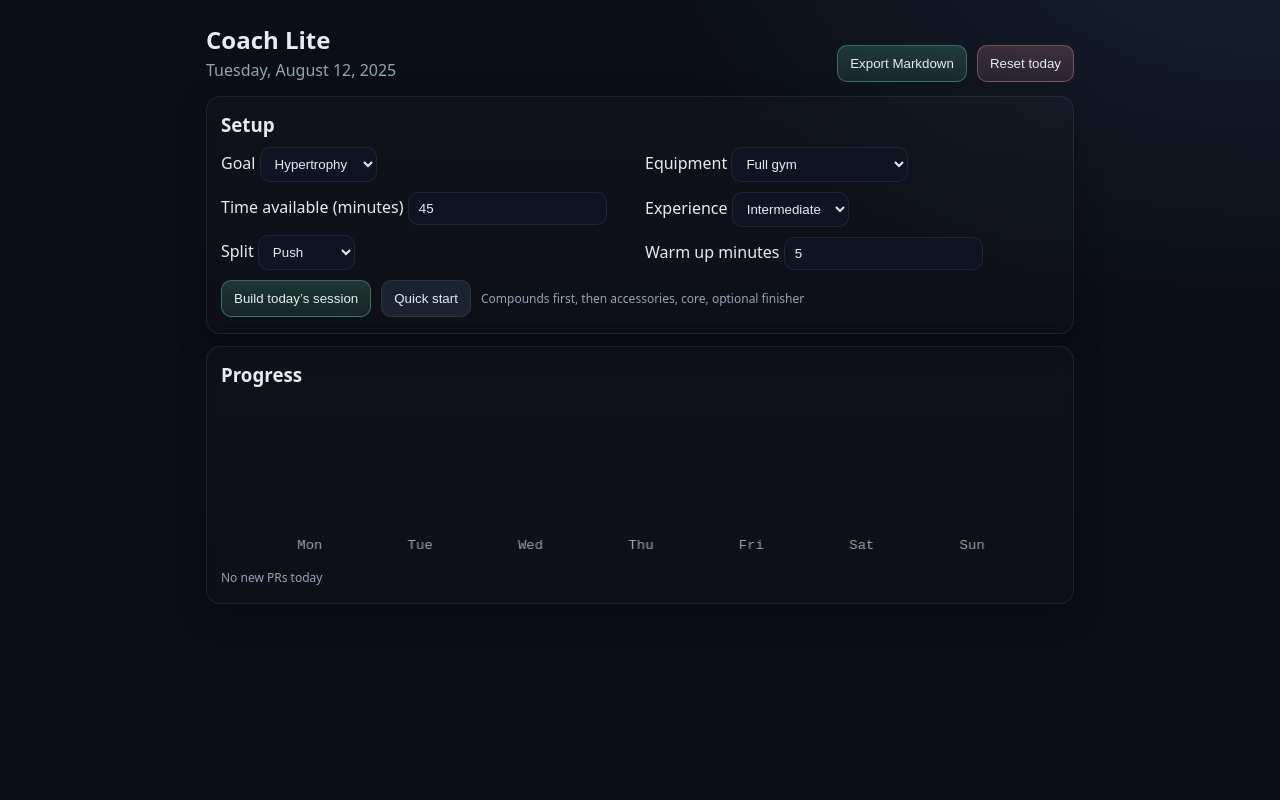
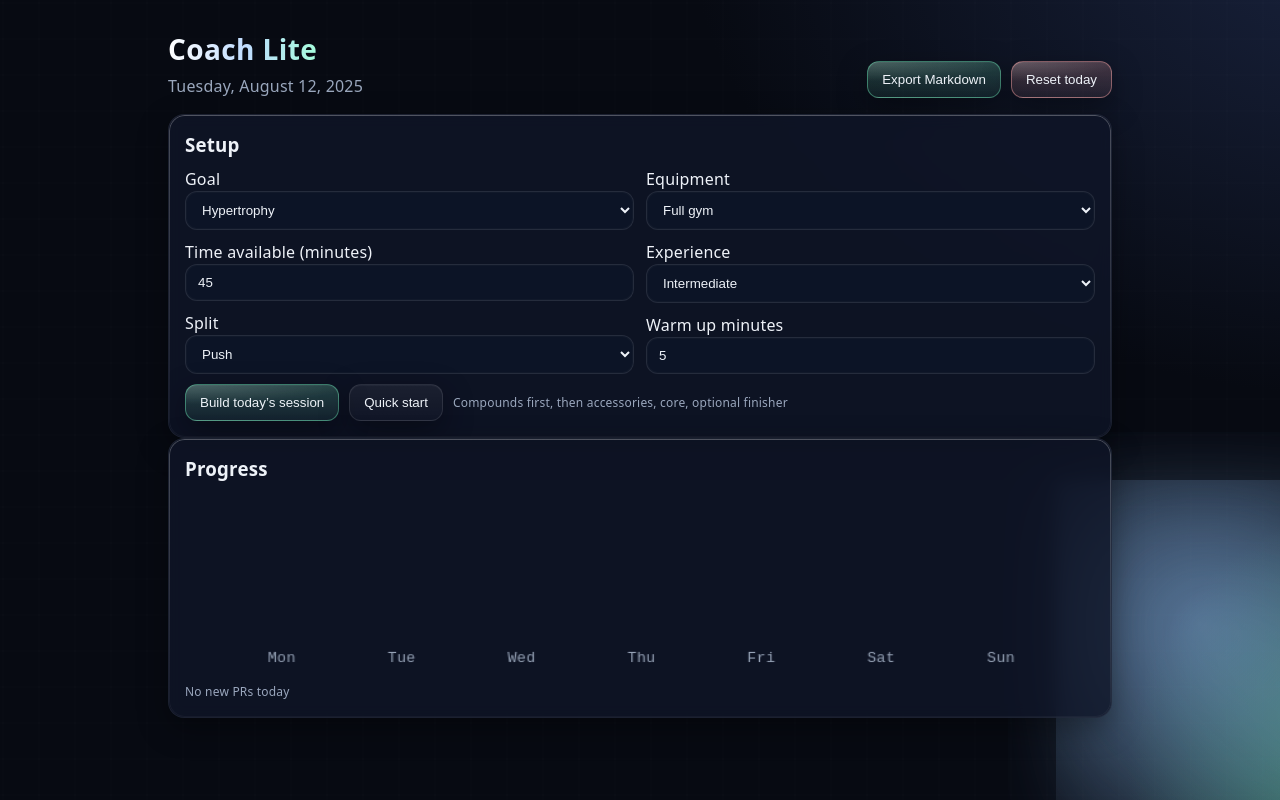
Before and after one commit to scrowley194/test-app, a plain HTML site: page index.html in a window 1280 px wide. Drawn offline with Linux system fonts and the light colour scheme.

Commit message:
Update index.html

```diff
--- a/index.html
+++ b/index.html
@@ -15,39 +15,170 @@
 
 <style>
   :root{
-    --bg:#0b0e14; --card:#121826; --text:#e6ebf5; --muted:#96a3b6; --border:rgba(255,255,255,.08);
-    --good:#6ee7b7; --warn:#fde68a; --bad:#fca5a5; --blue:#93c5fd; --r:14px;
+    /* Palette */
+    --bg:#070a12;
+    --bg2:#0c1220;
+    --card:#0f1628cc;
+    --text:#eef2f8;
+    --muted:#9aa7bd;
+    --border:rgba(255,255,255,.10);
+    --edge:rgba(255,255,255,.06);
+
+    /* Accents */
+    --acc:#6ee7b7;     /* mint */
+    --acc2:#93c5fd;    /* sky */
+    --warn:#fde68a;
+    --bad:#fca5a5;
+
+    --r:16px;
+    --shadow: 0 10px 30px rgba(0,0,0,.35), inset 0 1px 0 rgba(255,255,255,.04);
   }
+
   *{box-sizing:border-box}
   html,body{height:100%}
-  body{margin:0; background:radial-gradient(1200px 800px at 100% -15%, #182235 0%, #0b0e14 55%), var(--bg); color:var(--text); font:16px/1.5 system-ui, -apple-system, Segoe UI, Roboto, Helvetica, Arial}
-  .wrap{max-width:900px; margin:0 auto; padding:22px 16px 40px}
-  header{display:flex; justify-content:space-between; align-items:flex-end; gap:12px; flex-wrap:wrap; margin-bottom:14px}
-  h1{margin:0; font-size:24px}
-  .muted{color:var(--muted)}
-  .card{background:linear-gradient(180deg, rgba(255,255,255,.02), rgba(255,255,255,.01)); border:1px solid var(--border); border-radius:var(--r); padding:14px 14px 16px; box-shadow:0 10px 30px rgba(0,0,0,.25); backdrop-filter:blur(6px); margin-bottom:12px}
-  .grid{display:grid; gap:10px}
+  body{
+    margin:0;
+    color:var(--text);
+    background:
+      radial-gradient(1200px 800px at 110% -10%, #1a2440 0%, var(--bg) 60%),
+      linear-gradient(180deg, var(--bg2), var(--bg));
+    font:16px/1.5 system-ui, -apple-system, Segoe UI, Roboto, Helvetica, Arial;
+    letter-spacing:.2px;
+  }
+
+  /* Container */
+  .wrap{max-width:980px; margin:0 auto; padding:28px 18px 44px}
+
+  /* Header */
+  header{display:flex; justify-content:space-between; align-items:flex-end; gap:14px; flex-wrap:wrap; margin-bottom:16px}
+  h1{
+    margin:0;
+    font-size:28px;
+    background:linear-gradient(90deg, #fff, #bfdcff 40%, #a2ffd8 80%);
+    -webkit-background-clip:text; background-clip:text; color:transparent;
+    letter-spacing:.4px;
+  }
+  #today{color:var(--muted); margin-top:4px}
+
+  /* Cards with gradient border */
+  .card{
+    position:relative; border-radius:var(--r); padding:16px; background:var(--card);
+    box-shadow:var(--shadow);
+    backdrop-filter: blur(8px);
+    border:1px solid var(--edge);
+    overflow:hidden;
+  }
+  .card::before{
+    content:""; position:absolute; inset:0; border-radius:inherit; padding:1px;
+    background:linear-gradient(180deg, rgba(255,255,255,.25), rgba(255,255,255,.04));
+    -webkit-mask: linear-gradient(#000 0 0) content-box, linear-gradient(#000 0 0);
+    -webkit-mask-composite: xor; mask-composite: exclude; pointer-events:none;
+  }
+
+  /* Layout helpers */
+  .grid{display:grid; gap:12px}
   @media(min-width:760px){.grid-2{grid-template-columns:1fr 1fr}}
   .row{display:flex; gap:10px; align-items:center; flex-wrap:wrap}
   .col{display:flex; flex-direction:column; gap:10px}
-  button{background:#1b2333; border:1px solid var(--border); color:var(--text); padding:10px 12px; border-radius:10px; cursor:pointer; transition:.15s}
-  button:hover{transform:translateY(-1px); box-shadow:0 6px 16px rgba(0,0,0,.25)}
-  button.primary{background:linear-gradient(180deg, rgba(110,231,183,.18), rgba(110,231,183,.10)); border-color:rgba(110,231,183,.35)}
-  button.warn{background:linear-gradient(180deg, rgba(253,230,138,.20), rgba(253,230,138,.12)); border-color:rgba(253,230,138,.35)}
-  button.danger{background:linear-gradient(180deg, rgba(252,165,165,.18), rgba(252,165,165,.10)); border-color:rgba(252,165,165,.35)}
-  input[type="number"], input[type="text"], select{background:#0e1422; color:var(--text); border:1px solid var(--border); border-radius:10px; padding:8px 10px}
-  .exercise{border:1px solid var(--border); border-radius:12px; padding:10px}
-  .tag{font-size:12px; color:var(--muted); border:1px solid var(--border); border-radius:999px; padding:2px 8px}
+  .small{font-size:12px}
+  .muted{color:var(--muted)}
+
+  /* Buttons */
+  button{
+    appearance:none; border:0; cursor:pointer; border-radius:12px;
+    padding:10px 14px; color:var(--text);
+    background:linear-gradient(180deg, rgba(255,255,255,.06), rgba(255,255,255,.02));
+    box-shadow:var(--shadow);
+    border:1px solid var(--border);
+    transition:transform .14s ease, box-shadow .14s ease;
+  }
+  button:hover{transform:translateY(-1px)}
+  button:active{transform:translateY(0)}
+  button.primary{
+    background:
+      radial-gradient(200% 100% at 0% 0%, rgba(255,255,255,.18), transparent 55%),
+      linear-gradient(180deg, rgba(110,231,183,.22), rgba(110,231,183,.08));
+    border-color:rgba(110,231,183,.45);
+  }
+  button.warn{
+    background:
+      radial-gradient(200% 100% at 0% 0%, rgba(255,255,255,.18), transparent 55%),
+      linear-gradient(180deg, rgba(253,230,138,.25), rgba(253,230,138,.10));
+    border-color:rgba(253,230,138,.45);
+  }
+  button.danger{
+    background:
+      radial-gradient(200% 100% at 0% 0%, rgba(255,255,255,.18), transparent 55%),
+      linear-gradient(180deg, rgba(252,165,165,.22), rgba(252,165,165,.08));
+    border-color:rgba(252,165,165,.45);
+  }
+
+  /* Pills and tags */
+  .pill,.tag{
+    display:inline-flex; align-items:center; gap:8px; padding:6px 10px;
+    border-radius:999px; border:1px solid var(--border); color:var(--muted);
+    background:linear-gradient(180deg, rgba(255,255,255,.04), rgba(255,255,255,.02));
+    box-shadow:inset 0 1px 0 rgba(255,255,255,.06);
+  }
+  .tag{font-size:12px}
+
+  /* Inputs */
+  input[type="number"], input[type="text"], select, textarea{
+    width:100%; background:#0c1426; color:var(--text);
+    border:1px solid var(--border); border-radius:12px; padding:10px 12px;
+    box-shadow:inset 0 0 0 1px rgba(255,255,255,.02);
+  }
+  input:focus, select:focus, textarea:focus{outline:none; border-color:rgba(147,197,253,.8); box-shadow:0 0 0 3px rgba(147,197,253,.25)}
+
+  /* Exercise blocks */
+  .exercise{border:1px solid var(--edge); border-radius:14px; padding:12px; background:linear-gradient(180deg, rgba(255,255,255,.03), rgba(255,255,255,.01))}
   .setrow{display:flex; gap:8px; align-items:center; margin-top:8px}
-  .setrow input{width:86px}
-  .small{font-size:12px}
-  .pill{display:inline-flex; gap:8px; align-items:center; padding:6px 10px; border:1px solid var(--border); border-radius:999px}
-  .timer{font-size:32px; font-weight:700; letter-spacing:1px}
-  .ok{color:var(--good)} .warn-txt{color:var(--warn)} .bad{color:var(--bad)}
-  canvas{width:100%; height:160px}
+  .setrow input{width:84px}
+
+  /* Timer */
+  .timer{font-size:34px; font-weight:800; letter-spacing:.6px}
+  .ok{color:var(--acc)}
+  .warn-txt{color:var(--warn)}
+  .bad{color:var(--bad)}
+
+  /* Canvas sizing */
+  canvas{width:100%; height:180px}
+
+  /* Motion respect */
+  @media (prefers-reduced-motion: reduce){
+    *{transition:none !important; animation:none !important}
+  }
 </style>
 </head>
 <body>
+  <!-- Decor background -->
+<svg aria-hidden="true" width="0" height="0" style="position:absolute"><defs>
+  <filter id="glow"><feGaussianBlur stdDeviation="40" result="b"/><feMerge><feMergeNode in="b"/><feMergeNode in="SourceGraphic"/></feMerge></filter>
+</defs></svg>
+<div style="position:fixed; inset:0; pointer-events:none; z-index:-1;">
+  <canvas id="bgGrid" style="width:100%; height:100%; opacity:.35; filter:saturate(1.1)"></canvas>
+  <div style="position:absolute; inset:auto -20% -20% auto; width:60vmin; height:60vmin; background:radial-gradient(circle at 30% 30%, rgba(147,197,253,.35), transparent 60%), radial-gradient(circle at 70% 60%, rgba(110,231,183,.35), transparent 60%); filter:url(#glow);"></div>
+</div>
+<script>
+  // tiny animated grid
+  (function(){
+    const c = document.getElementById('bgGrid'); if(!c) return;
+    const ctx = c.getContext('2d');
+    const DPR = Math.max(1, window.devicePixelRatio || 1);
+    function size(){ c.width = c.clientWidth*DPR; c.height = c.clientHeight*DPR; }
+    size(); window.addEventListener('resize', size);
+    let t = 0;
+    function draw(){
+      const w=c.width, h=c.height; ctx.clearRect(0,0,w,h);
+      ctx.lineWidth = 1*DPR; ctx.strokeStyle = 'rgba(255,255,255,0.06)';
+      const gap = 36*DPR, off = (t%gap);
+      for(let x=-off; x<w; x+=gap){ ctx.beginPath(); ctx.moveTo(x,0); ctx.lineTo(x,h); ctx.stroke(); }
+      for(let y=-off; y<h; y+=gap){ ctx.beginPath(); ctx.moveTo(0,y); ctx.lineTo(w,y); ctx.stroke(); }
+      t += .35*DPR; requestAnimationFrame(draw);
+    }
+    draw();
+  })();
+</script>
 <div class="wrap">
   <header>
     <div>
```
